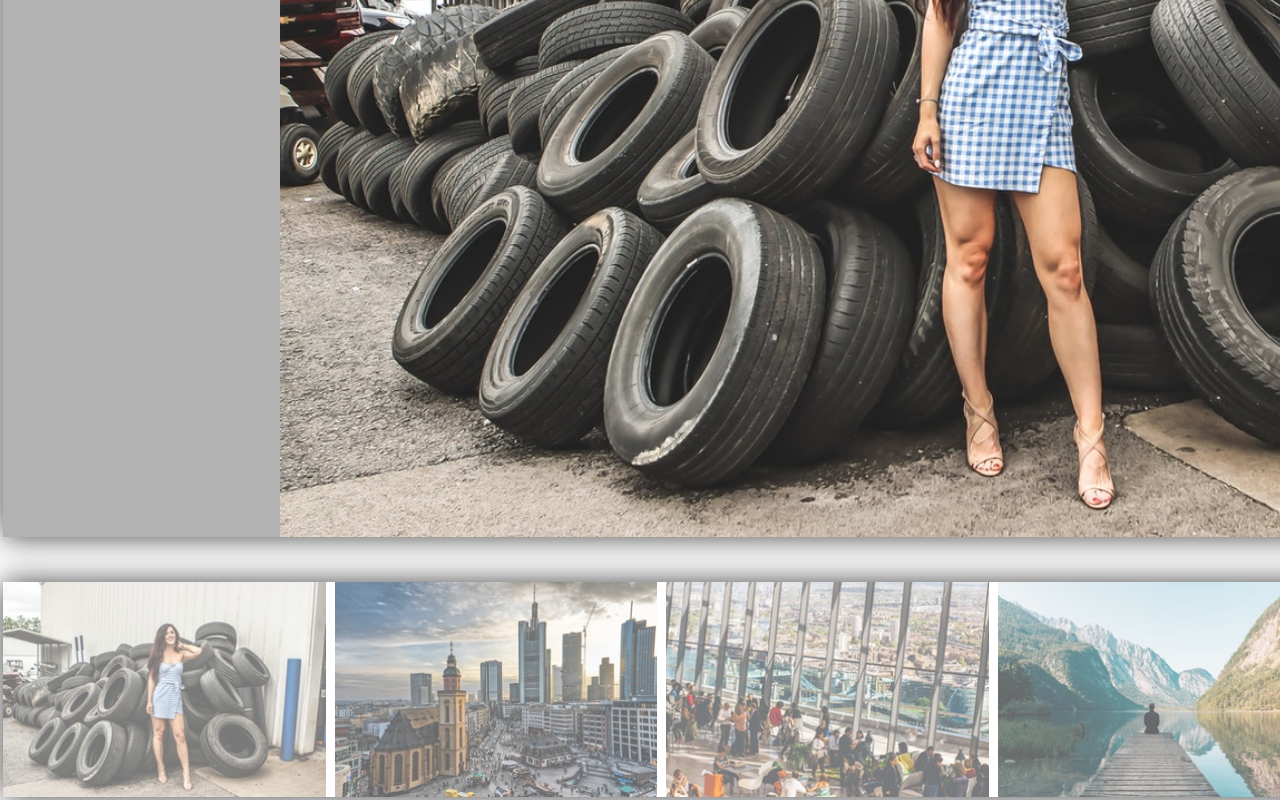
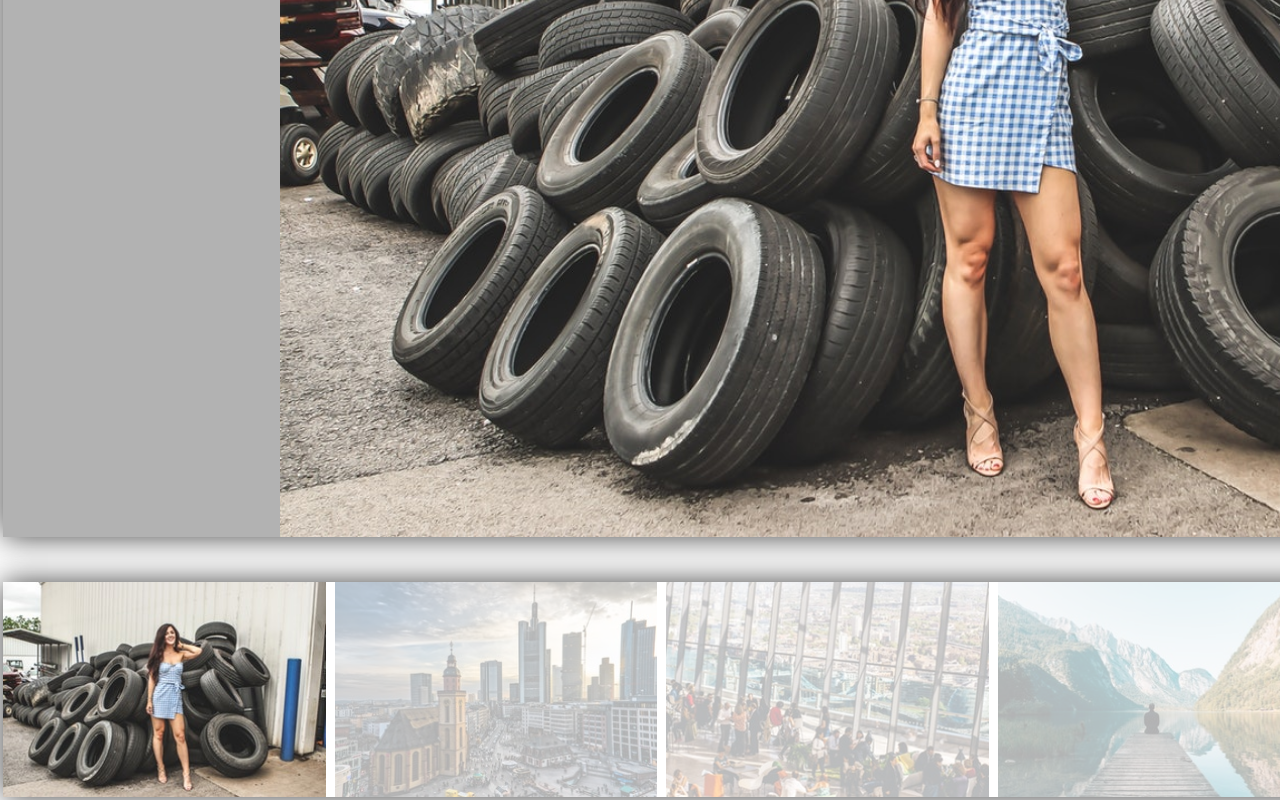
Before and after one commit to maksymmukanovskyi/Event-Listeners-Home-Work, a plain HTML site: page index.html in a window 1280 px wide. Shown: the part 461-1261 px from the top of the page. Drawn offline with Linux system fonts and the light colour scheme.

Commit message:
added es6 class

```diff
--- a/index.html
+++ b/index.html
@@ -10,6 +10,10 @@
 <body>
 
     <div id = 'root'></div>
+    <div id = 'root_0'></div>
+    <div id = 'root_1'></div>
+
+
 
 <script src='./js/utils.js'></script>
 <script src='./js/index.js'></script>
--- a/js/index.js
+++ b/js/index.js
@@ -67,49 +67,146 @@ const galleryItems = [
     { preview: './img/preview-6.jpg', fullview: './img/fullview-6.jpg', alt: "alt text 6" },
   ];
 
-  document.addEventListener('DOMContentLoaded', () => {
-    const container = $qs('#root');
-    container.insertAdjacentHTML('afterbegin',mainImg(galleryItems[0], 'default pics'));
-    const preview = $qs('.preview');
-    preview.insertAdjacentHTML('afterbegin', arrayImg(galleryItems));
+//   document.addEventListener('DOMContentLoaded', () => {
+//     const container = $qs('#root');
+//     container.insertAdjacentHTML('afterbegin', mainImg(galleryItems[0]));
+//     const preview = $qs('.preview');
+//     preview.insertAdjacentHTML('afterbegin', previewImg(galleryItems));
+//     const currentImg = $qs('.current-img');
+//     const img = $qsa('li img');
+//     currentImg.src = img[0].dataset.fullview;
+//     img.forEach(el => el.style.opacity = 0.3);
 
-    const currentImg = $qs('.current-img');
-    const defaultImg = $qsa('li img');
-    const opacity = 0.6;
-    // defaultImg[0].style.opacity = 1;
-    defaultImg.forEach(el => el.style.opacity = opacity);
-    currentImg.src = defaultImg[0].dataset.fullview
+//     img[0].style.opacity = 1;
+
+//     preview.addEventListener('click', clickHandler);
+
+//     function clickHandler(e){
+//       e.preventDefault();
+//       const target = e.target;
+//       if(target.nodeName !== 'IMG') return;
+//         img.forEach(el => {
+//           if(el !== target){
+//             el.style.opacity = 0.3;
+//           }else{
+//             el.style.opacity = 1;
+//           }
+//         })
+
+//       if(!target.dataset.fullview) return;
+//       currentImg.src = target.dataset.fullview;
+
+
+//     }
+
+//     function mainImg({fullview, alt}){
+//       return `<div class="image-gallery js-image-gallery">
+//       <div class="fullview">
+//         <img class= 'current-img' src=${fullview} alt=${alt}>
+//       </div>
+//       <ul class="preview"></ul>
+//     </div> `
+//     };
+
+//     function previewImg(arr){
+//       return arr.reduce((acc, el) => acc + `<li><img src=${el.preview} data-fullview=${el.fullview} alt=${el.alt}></li>`, '');
+//     }
+//   })
+
+  // ===============================================================
+
+/*
+  ⚠️ ЗАДАНИЕ ПОВЫШЕННОЙ СЛОЖНОСТИ - ВЫПОЛНЯТЬ ПО ЖЕЛАНИЮ
+
+  Создайте плагин галлереи используя ES6 класс. Добавьте поля и методы класса так,
+  чтобы можно было создать любое количество галлерей на странице. Функционал плагина
+  аналогичный заданию выше.
+
+  При создании экземпляра конструктор получает:
+    - items - список элементов для preview
+    - parentNode - ссылку на DOM-узел в который будут помещены fullview и preview
+    - defaultActiveItem - номер активного элемента preview по умолчанию
+
+  Тогда создание экземпляра будет выглядеть следующим образом.
+*/
+
+// new Gallery({
+//   items: galleryItems,
+//   parentNode: document.querySelector('.image-gallery'),
+//   defaultActiveItem: 1
+// });
+
+/* Далее плагин работает в автономном режиме */
 
 
 
 
-    function mainImg({fullview, alt}){
+
+
+
+class Gallery{
+  constructor({...args}){
+    this.items = args.items;
+    this.parentNode = args.parentNode;
+    this.defaultActiveItem = args.defaultActiveItem;
+  };
+
+
+
+
+  mainImg({fullview, alt}){
     return `<div class="image-gallery js-image-gallery">
     <div class="fullview">
-             <img class='current-img' src=${fullview} alt=${alt}>
+      <img class= 'current-img' src=${fullview} alt=${alt}>
     </div>
     <ul class="preview"></ul>
-            </div>`;
+  </div> `
   };
 
-    function arrayImg(array){
-        return array.reduce((acc, el) => acc + `<li><img src=${el.preview} data-fullview=${el.fullview} alt=${el.alt}></li>`, '');
+
+  previewImg(arr){
+      return arr.reduce((acc, el) => acc + `<li><img src=${el.preview} data-fullview=${el.fullview} alt=${el.alt}></li>`, '');
   };
 
-    function imgClick(e){
+  generate(){
+    this.parentNode.insertAdjacentHTML('afterbegin', this.mainImg(this.items[this.defaultActiveItem]));
+    const preview = $qs('.preview');
+    preview.insertAdjacentHTML('afterbegin', this.previewImg(this.items));
+    const currentImg = $qs('.current-img');
+    const img = $qsa('li img');
+    currentImg.src = img[this.defaultActiveItem].dataset.fullview;
+    img.forEach(el => el.style.opacity = 0.3);
+    img[this.defaultActiveItem].style.opacity = 1;
+
+    preview.addEventListener('click', clickHandler);
+
+    function clickHandler(e){
+
         e.preventDefault();
         const target = e.target;
-
-        defaultImg.forEach(el => {
+        if(target.nodeName !== 'IMG') return;
+          img.forEach(el => {
             if(el !== target){
-                el.style.opacity = opacity;
+              el.style.opacity = 0.3;
             }else{
-                el.style.opacity = 1}});
+              el.style.opacity = 1;
+            }
+          })
 
         if(!target.dataset.fullview) return;
         currentImg.src = target.dataset.fullview;
+      }
+    };
 };
 
-    preview.addEventListener('click', imgClick);
 
+
+
+document.addEventListener('DOMContentLoaded', () => {
+  const firstGallery = new Gallery({
+    items: galleryItems,
+    parentNode: $qs('#root'),
+    defaultActiveItem: 0,
   });
+  firstGallery.generate();
+});
```
Lines whose indentation alone changed are shown as unchanged.
